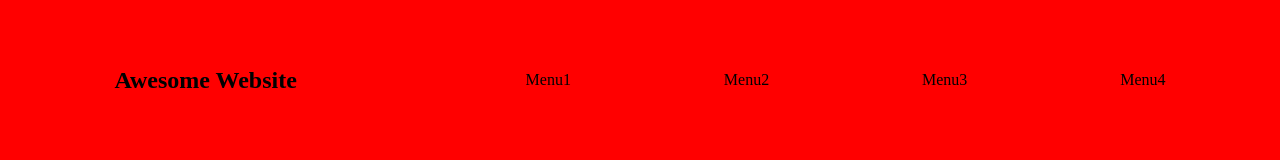
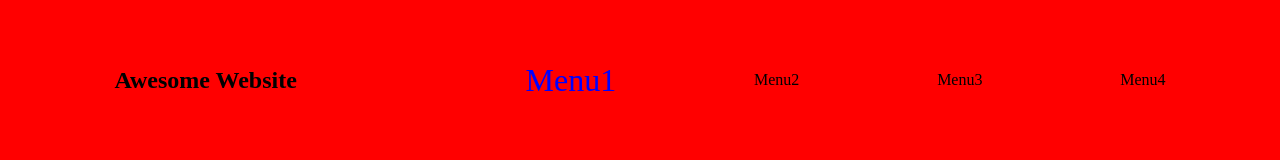
Before and after one commit to zellski1234/gh-lesson-1-v2, a website: page index.html in a window 1280 px wide. In both pictures the pointer is over the item "Menu1". Shown: the top 160 px of the page. Drawn offline with Linux system fonts and the light colour scheme; grey boxes are pictures that could not be loaded.

Commit message:
fixed header css on hover

```diff
--- a/style.css
+++ b/style.css
@@ -25,6 +25,12 @@
     justify-content: space-between;
     height: 10vh;
     align-items: center;
+}
+
+.ul-nav-top li:hover {
+    font-size: 2em;
+    cursor: pointer;
+    color: blue;
 }
 
 /* =================== Section Middle ==================== */
```
